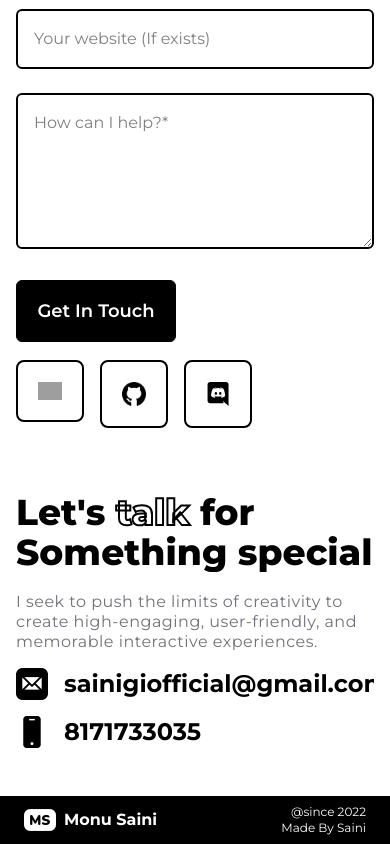
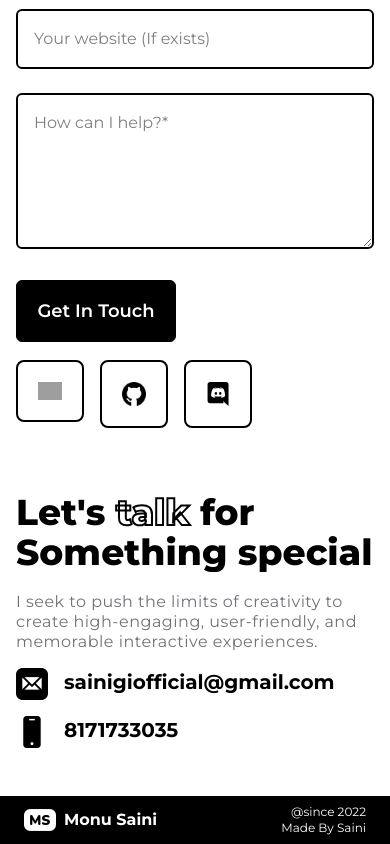
Before and after one commit to sainigi/portfolio, a React (Vite) app: page / in a window 390 px wide. Shown: the part 9683-10527 px from the top of the page. Built offline with nearby package versions, Linux system fonts and the light colour scheme; grey boxes are pictures that could not be loaded.

Commit message:
reduce size of email and phone in contact-section

```diff
--- a/src/components/ContactSection.jsx
+++ b/src/components/ContactSection.jsx
@@ -91,8 +91,8 @@ function ContactSection() {
             <div className='font-normal text-[16px] lg:text-xl leading-[20px] lg:leading-7 tracking-[0.03em] lg:tracking-[0.02em] text-zinc-500 lg:w-[600px] lg:h-[96px] lg:mt-6 mt-5'>
                 <Reveal><p>I seek to push the limits of creativity to create high-engaging, user-friendly, and memorable interactive experiences.</p></Reveal>
             </div>
-            <Reveal><p className='lg:text-3xl text-2xl font-bold mt-4 flex gap-4'><img src={EmailIcon} alt={'email-icon'} className='w-8 ' /> sainigiofficial@gmail.com</p></Reveal>
-            <Reveal><p className='lg:text-3xl text-2xl font-bold mt-4 flex gap-4'><img src={PhoneIcon} alt={'phone-icon'} className='w-8' /> 8171733035</p></Reveal>
+            <Reveal><p className='lg:text-3xl text-xl font-bold mt-4 flex gap-4'><img src={EmailIcon} alt={'email-icon'} className='w-8 ' /> sainigiofficial@gmail.com</p></Reveal>
+            <Reveal><p className='lg:text-3xl text-xl font-bold mt-4 flex gap-4'><img src={PhoneIcon} alt={'phone-icon'} className='w-8' /> 8171733035</p></Reveal>
         </div>
     </div>
 }
```
